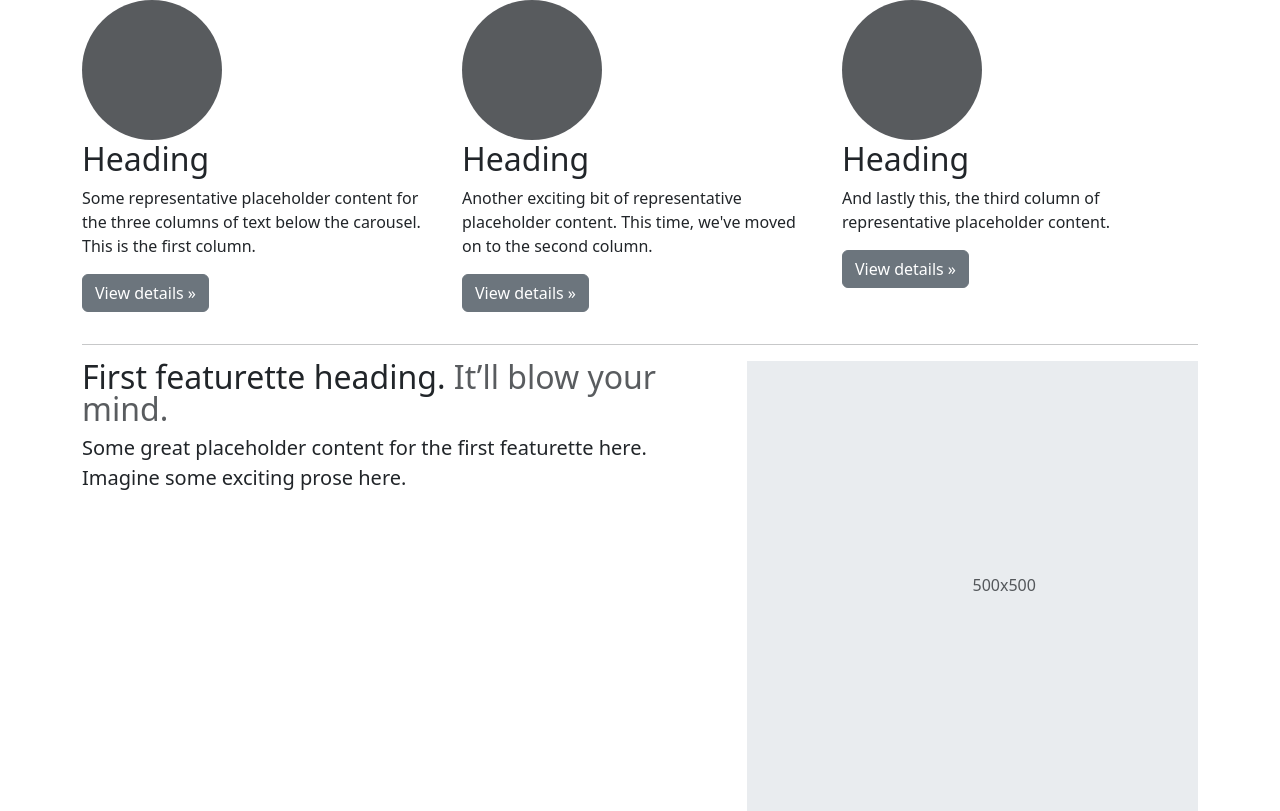
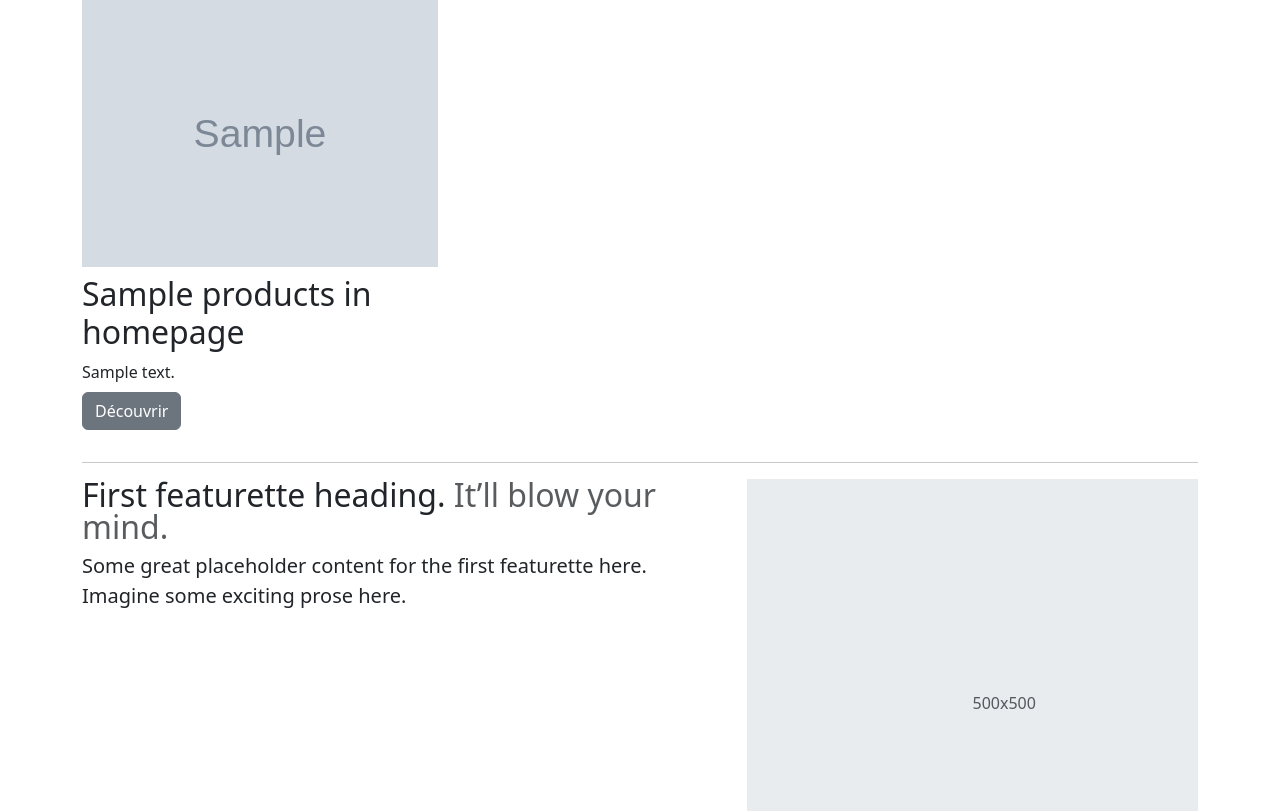
Before and after one commit to Riakhos/la_boutique_francaise, a Symfony app: template templates/home/index.html.twig in a window 1280 px wide. Shown: the part 960-1771 px from the top of the page. Run offline with Twig, Linux system fonts and the light colour scheme; the template is opened without the code that fills it: most values are stand-ins (such as "Sample title", 1, 10 or a date in 2020); grey boxes marked "Sample" are stand-in pictures; some libraries are stand-ins or nearby versions.

Commit message:
Products Une for view Homepage

```diff
--- a/src/Controller/Admin/ProductCrudController.php
+++ b/src/Controller/Admin/ProductCrudController.php
@@ -9,6 +9,7 @@ use EasyCorp\Bundle\EasyAdminBundle\Field\TextField;
 use EasyCorp\Bundle\EasyAdminBundle\Field\TextEditorField;
 use EasyCorp\Bundle\EasyAdminBundle\Controller\AbstractCrudController;
 use EasyCorp\Bundle\EasyAdminBundle\Field\AssociationField;
+use EasyCorp\Bundle\EasyAdminBundle\Field\BooleanField;
 use EasyCorp\Bundle\EasyAdminBundle\Field\ChoiceField;
 use EasyCorp\Bundle\EasyAdminBundle\Field\ImageField;
 use EasyCorp\Bundle\EasyAdminBundle\Field\NumberField;
@@ -40,6 +41,10 @@ class ProductCrudController extends AbstractCrudController
             TextField::new('name')
                 ->setLabel('Nom')
                 ->setHelp('Nom de votre produit')
+            ,
+            BooleanField::new('isHomepage')
+                ->setLabel('Produit à la une ?')
+                ->setHelp('Vous permet d\'afficher un produit sur la homepage')
             ,
             SlugField::new('slug')
                 ->setLabel('URL')
--- a/src/Controller/HomeController.php
+++ b/src/Controller/HomeController.php
@@ -3,6 +3,7 @@
 namespace App\Controller;
 
 use App\Repository\HeaderRepository;
+use App\Repository\ProductRepository;
 use Symfony\Component\HttpFoundation\Response;
 use Symfony\Component\Routing\Attribute\Route;
 use Symfony\Bundle\FrameworkBundle\Controller\AbstractController;
@@ -10,10 +11,11 @@ use Symfony\Bundle\FrameworkBundle\Controller\AbstractController;
 class HomeController extends AbstractController
 {
     #[Route('/', name: 'app_home')]
-    public function index(HeaderRepository $headerRepository): Response
+    public function index(HeaderRepository $headerRepository, ProductRepository $productRepository): Response
     {
         return $this->render('home/index.html.twig', [
             'headers' => $headerRepository->findAll(),
+            'productsInHomepage' => $productRepository->findByIsHomepage(true)
         ]);
     }
 }
--- a/templates/home/index.html.twig
+++ b/templates/home/index.html.twig
@@ -45,24 +45,14 @@
 
         <!-- Three columns of text below the carousel -->
         <div class="row">
+        {% for product in productsInHomepage %}
             <div class="col-lg-4">
-                <svg class="bd-placeholder-img rounded-circle" width="140" height="140" xmlns="http://www.w3.org/2000/svg" role="img" aria-label="Placeholder" preserveAspectRatio="xMidYMid slice" focusable="false"><title>Placeholder</title><rect width="100%" height="100%" fill="var(--bs-secondary-color)"/></svg>
-                <h2 class="fw-normal">Heading</h2>
-                <p>Some representative placeholder content for the three columns of text below the carousel. This is the first column.</p>
-                <p><a class="btn btn-secondary" href="#">View details &raquo;</a></p>
+                <img src="/uploads/{{ product.image }}" class="img-fluid">
+                <h2 class="fw-normal mt-2">{{ product.name }}</h2>
+                <div class="fs-6">{{ product.description|raw }}</div>
+                <p><a class="btn btn-secondary mt-2" href="{{ path('app_product', { slug : product.slug } ) }}">Découvrir</a></p>
             </div><!-- /.col-lg-4 -->
-            <div class="col-lg-4">
-                <svg class="bd-placeholder-img rounded-circle" width="140" height="140" xmlns="http://www.w3.org/2000/svg" role="img" aria-label="Placeholder" preserveAspectRatio="xMidYMid slice" focusable="false"><title>Placeholder</title><rect width="100%" height="100%" fill="var(--bs-secondary-color)"/></svg>
-                <h2 class="fw-normal">Heading</h2>
-                <p>Another exciting bit of representative placeholder content. This time, we've moved on to the second column.</p>
-                <p><a class="btn btn-secondary" href="#">View details &raquo;</a></p>
-            </div><!-- /.col-lg-4 -->
-            <div class="col-lg-4">
-                <svg class="bd-placeholder-img rounded-circle" width="140" height="140" xmlns="http://www.w3.org/2000/svg" role="img" aria-label="Placeholder" preserveAspectRatio="xMidYMid slice" focusable="false"><title>Placeholder</title><rect width="100%" height="100%" fill="var(--bs-secondary-color)"/></svg>
-                <h2 class="fw-normal">Heading</h2>
-                <p>And lastly this, the third column of representative placeholder content.</p>
-                <p><a class="btn btn-secondary" href="#">View details &raquo;</a></p>
-            </div><!-- /.col-lg-4 -->
+        {% endfor %}
         </div><!-- /.row -->
 
 
```
Also changed, not shown: migrations/Version20250307150641.php (added, +31 -0 lines), src/Entity/Product.php (+15 -0 lines).
